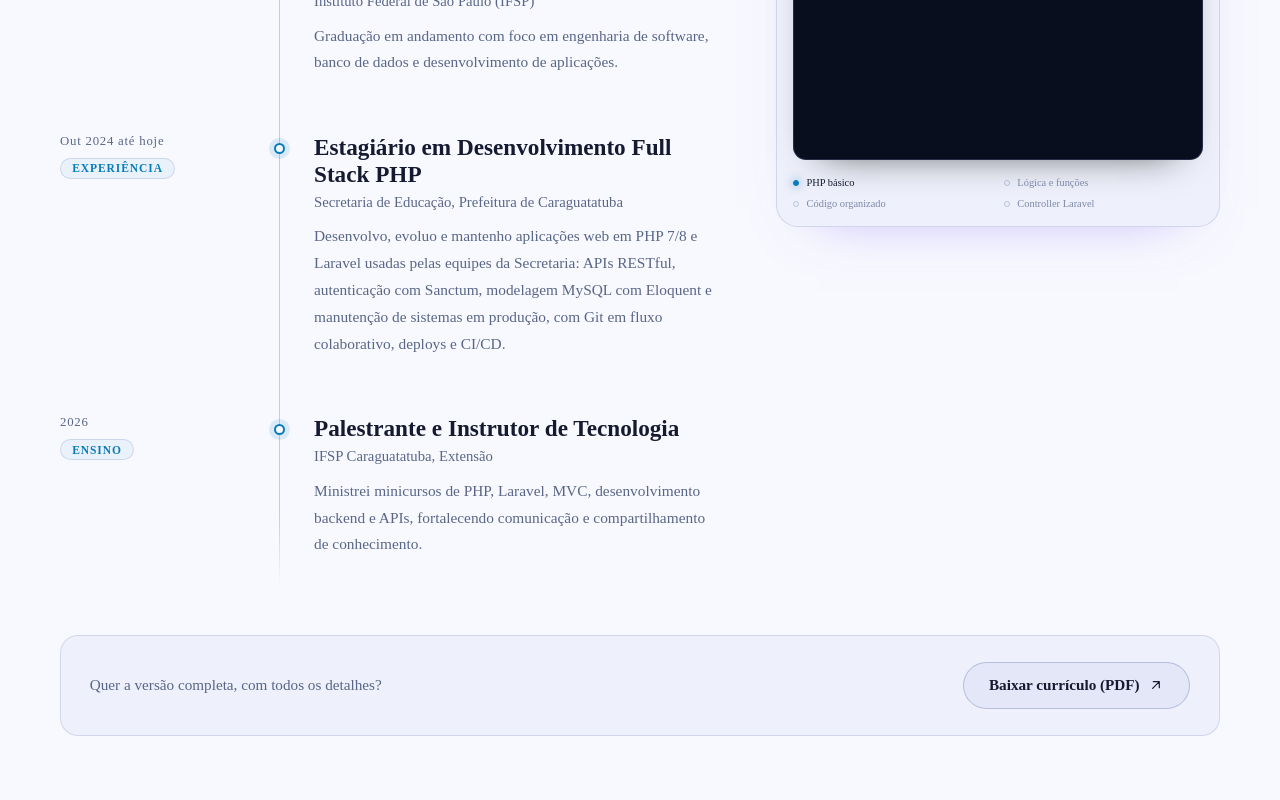
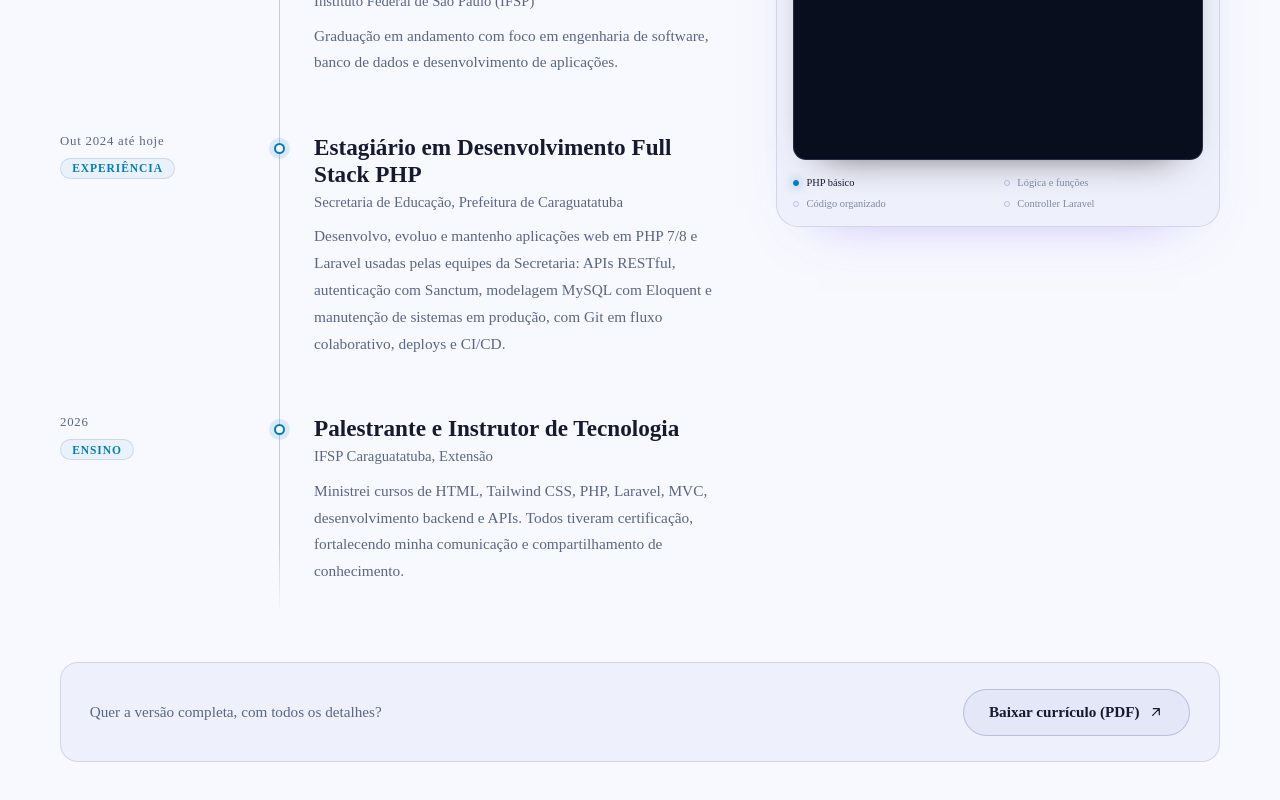
Before and after one commit to luaniban/portifolio-react, a Next.js app: page / in a window 1280 px wide. Shown: the part 5172-5972 px from the top of the page. Built offline with nearby package versions, Linux system fonts and the light colour scheme.

Commit message:
add: texto de palestrante

```diff
--- a/src/app/page.tsx
+++ b/src/app/page.tsx
@@ -104,7 +104,7 @@
     place: "IFSP Caraguatatuba, Extensão",
     kind: "Ensino",
     description:
-      "Ministrei minicursos de PHP, Laravel, MVC, desenvolvimento backend e APIs, fortalecendo comunicação e compartilhamento de conhecimento.",
+      "Ministrei cursos de HTML, Tailwind CSS, PHP, Laravel, MVC, desenvolvimento backend e APIs. Todos tiveram certificação, fortalecendo minha comunicação e compartilhamento de conhecimento.",
   },
 ];
 
```
